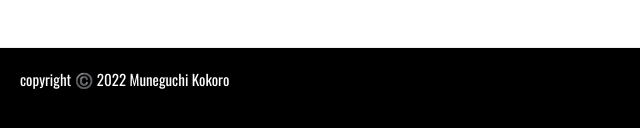
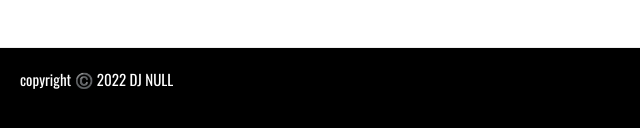
Before and after one commit to MuneguchiKokoro/hiphop, a plain HTML site: page garally.html in a window 1280 px wide. Shown: the part 970-1098 px from the top of the page, 0-640 px from the left. Drawn offline with nearby package versions, Linux system fonts and the light colour scheme.

Commit message:
Update garally.html

```diff
--- a/garally.html
+++ b/garally.html
@@ -83,7 +83,7 @@
     </main>
 
     <footer>
-        <p>copyright ©️ 2022 Muneguchi Kokoro</p>
+        <p>copyright ©️ 2022 DJ NULL</p>
     </footer>
 </div>
   <script src="garally.js"></script>
```
